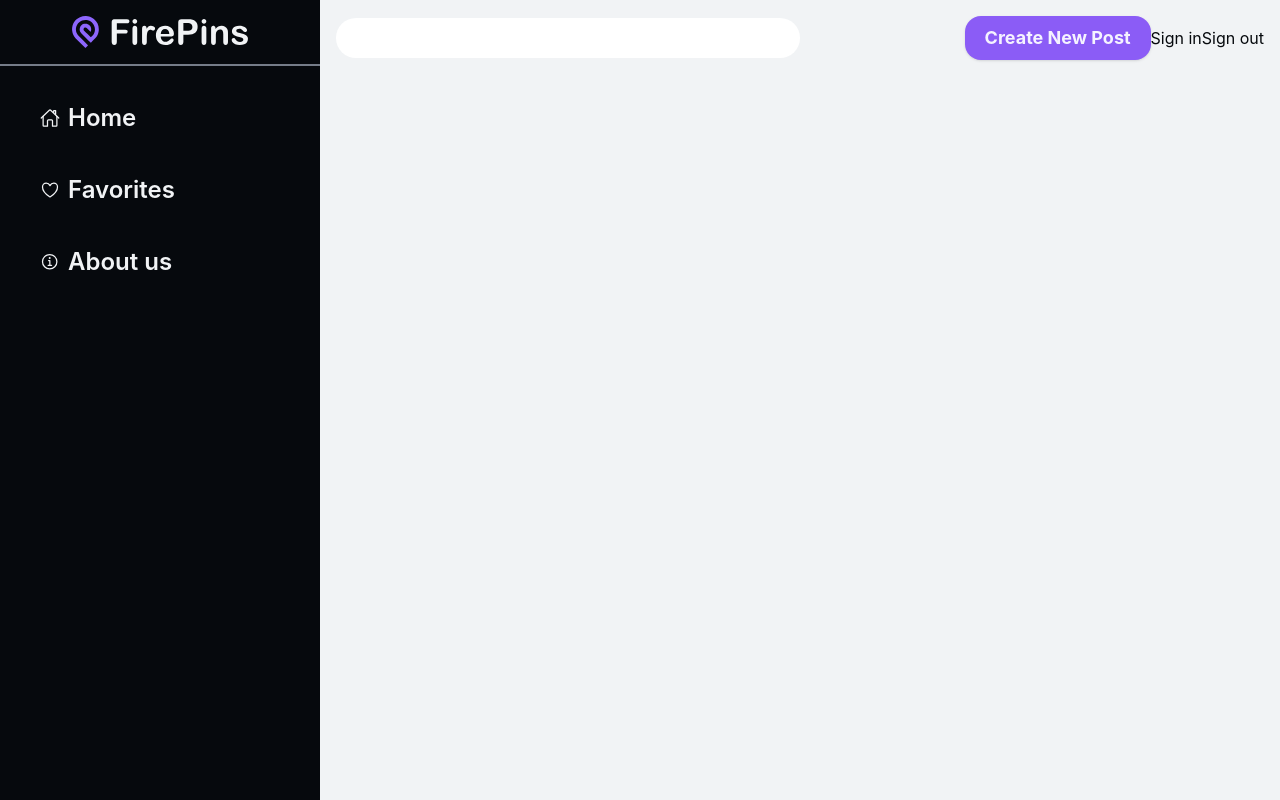
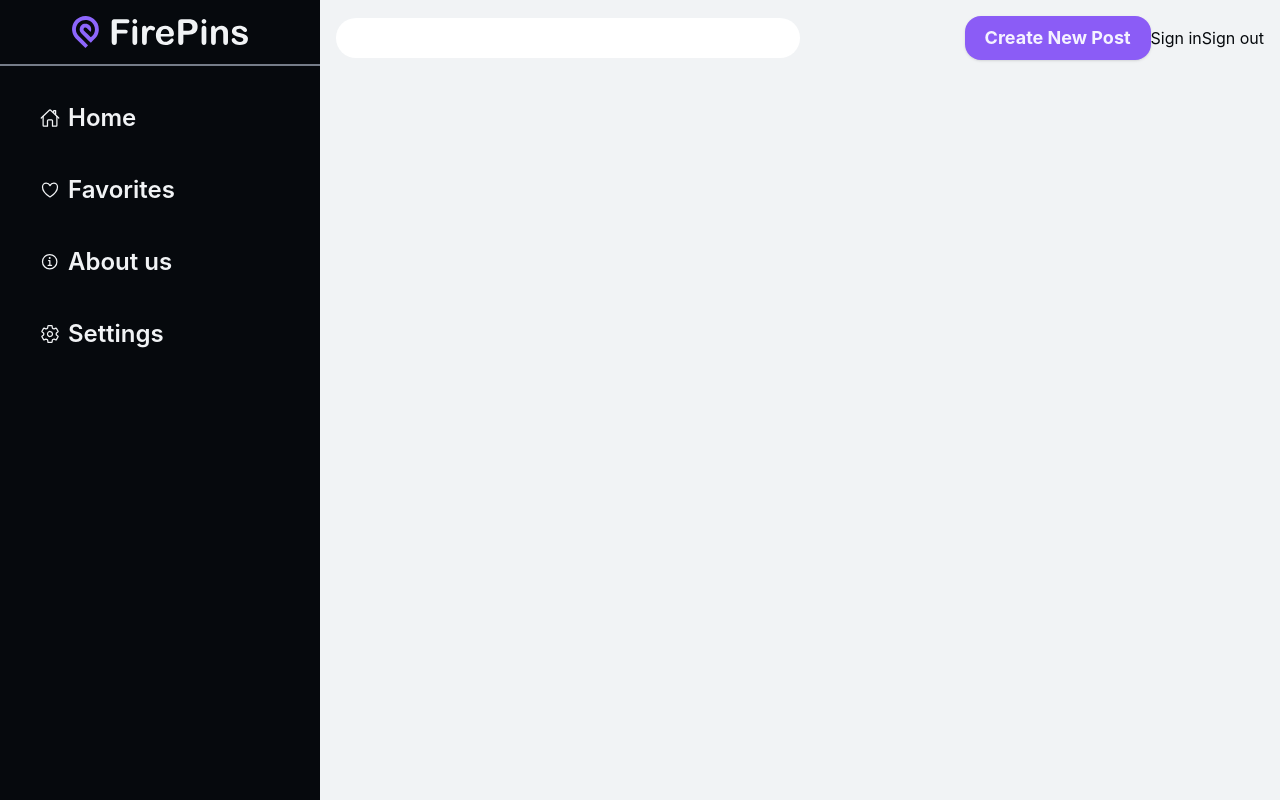
Before and after one commit to DaGigabyte/DH2642_Gp45, a React (Vite) app: page /settings in a window 1280 px wide. Built offline with nearby package versions, Linux system fonts and the light colour scheme; no server answers; some icons are missing.

Commit message:
added settings to sidebar

```diff
--- a/src/components/layout/MenuItemsSidebar.jsx
+++ b/src/components/layout/MenuItemsSidebar.jsx
@@ -2,6 +2,7 @@ import {
   IoHomeOutline,
   IoInformationCircleOutline,
   IoHeartOutline,
+  IoSettingsOutline
 } from "react-icons/io5";
 import { Link } from "react-router-dom";
 
@@ -21,6 +22,11 @@ const menuItems = [
     name: "About us",
     path: "/about-us",
     icon: <IoInformationCircleOutline size={20} />,
+  },
+  {
+    name: "Settings",
+    path: "/settings",
+    icon: <IoSettingsOutline size={20} />,
   },
 ];
 
```
